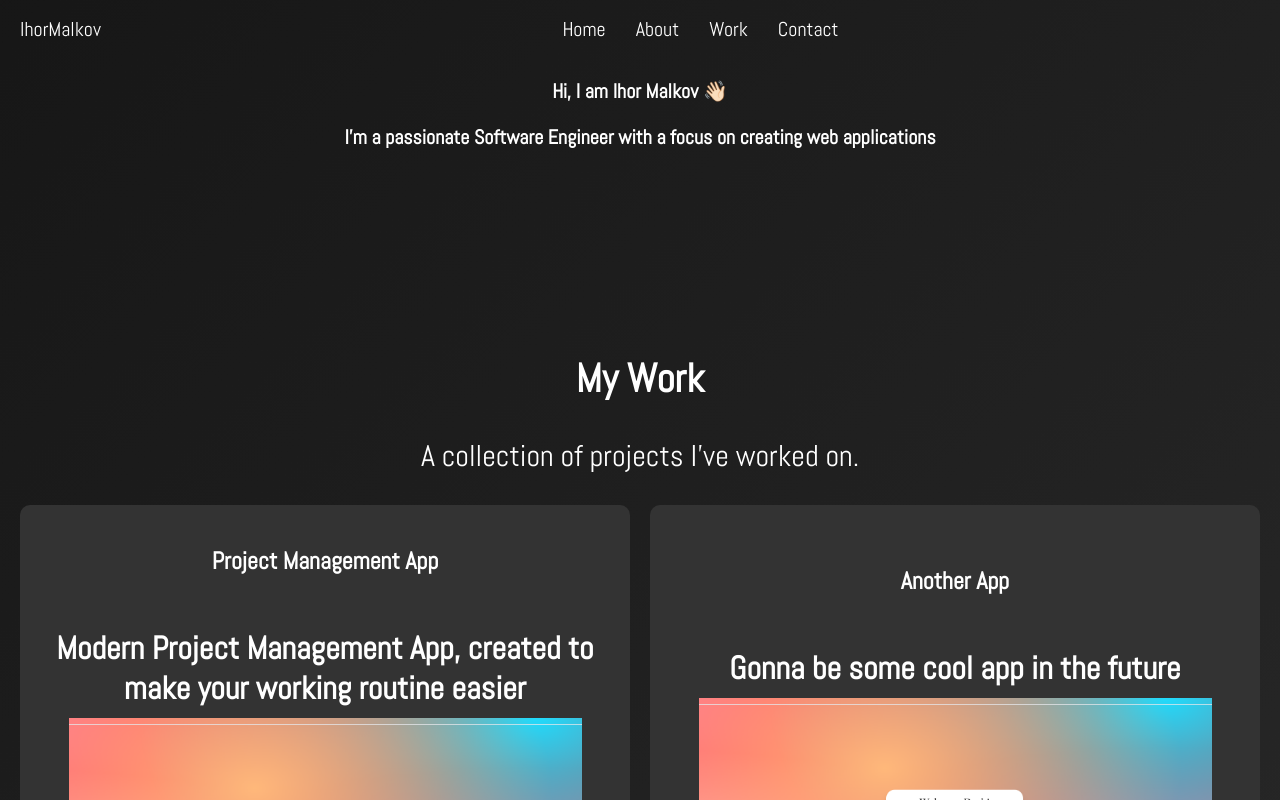
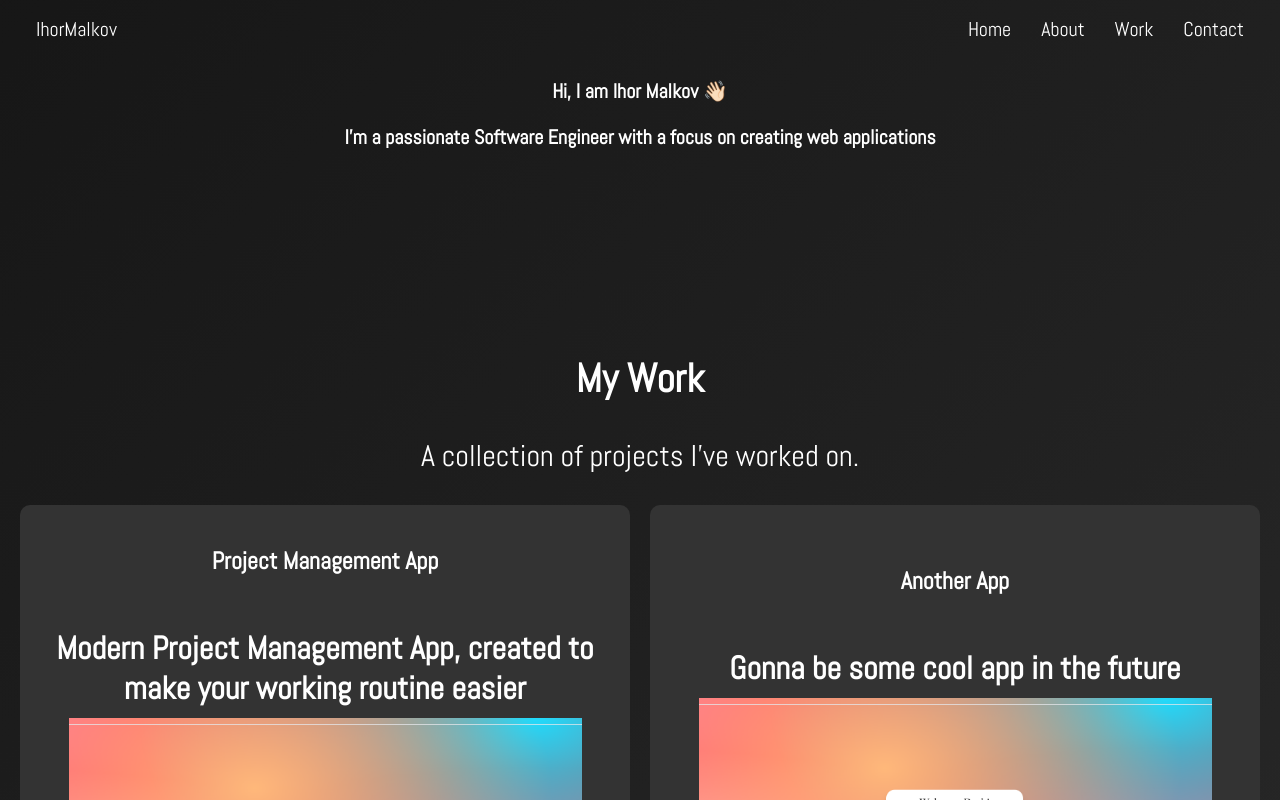
Before and after one commit to IhorMalkov/Porfolio, a React (Vite) app: page / in a window 1280 px wide. Shown: the top 800 px of the page. Built offline with nearby package versions, Linux system fonts and the light colour scheme.

Commit message:
Some other changes

```diff
--- a/src/components/Header/Header.jsx
+++ b/src/components/Header/Header.jsx
@@ -2,26 +2,40 @@ import styles from './Header.module.scss';
 import menuIcon from '/assets/images/menu.svg';
 import closeMenuIcon from '/assets/images/close.svg';
 import { navLinks } from './HeaderConstants.js';
-import { useState } from "react";
+import { useState, useEffect } from "react";
 
 export default function Header() {
     const [isOpen, setIsOpen] = useState(false);
 
     const toggleMenu = () => setIsOpen(!isOpen);
 
+    useEffect(() => {
+        if (isOpen) {
+            document.body.style.overflow = 'hidden';
+        } else {
+            document.body.style.overflow = 'auto';
+        }
+    }, [isOpen]);
+
     return (
-        <header className={isOpen ? styles.header : styles.headerDefault} id="header">
+        <header className={`${styles.header} ${isOpen ? styles.headerOpen : ''}`} id="header">
             <a href='/' className={`${styles.logo} ${isOpen ? styles.hidden : ''}`}>IhorMalkov</a>
 
-            <button onClick={toggleMenu} className={styles.button}>
+            <button onClick={toggleMenu} className={`${styles.button} ${isOpen ? styles.hidden : ''}`}>
                 <img
                     className={styles.burger}
-                    src={isOpen ? closeMenuIcon : menuIcon}
-                    alt={isOpen ? 'Close menu' : 'Open menu'}
+                    src={menuIcon}
+                    alt="Open menu"
                 />
             </button>
 
-            <nav className={`${styles.nav} ${isOpen ? '' : styles.hidden}`}>
+            {isOpen && (
+                <button onClick={toggleMenu} className={styles.closeButton}>
+                    <img src={closeMenuIcon} alt="Close menu" />
+                </button>
+            )}
+
+            <nav className={`${styles.nav} ${isOpen ? styles.navOpen : ''}`}>
                 <ul className={styles.navList}>
                     {navLinks.map((item) => (
                         <li key={item.id} className={styles.navItem}>
--- a/src/components/Header/Header.module.scss
+++ b/src/components/Header/Header.module.scss
@@ -1,17 +1,21 @@
-.headerDefault {
+.header {
   display: flex;
   justify-content: space-between;
   align-items: center;
+  padding: 1rem;
 }
 
-.header{
-  display: flex;
-  flex-direction: row-reverse;
-  justify-content: space-between;
-}
-
-.hidden{
-  display: none;
+.headerOpen {
+  position: fixed;
+  top: 0;
+  left: 0;
+  width: 100%;
+  height: 100%;
+  background-color: rgba(0, 0, 0, 0.95);
+  flex-direction: column;
+  align-items: center;
+  overflow: hidden;
+  z-index: 1000;
 }
 
 .logo {
@@ -20,7 +24,6 @@
   font-weight: normal;
   text-decoration: none;
   transition: transform 0.3s ease-in-out;
-  text-align: center;
 
   &:hover {
     transform: scale(1.1);
@@ -30,46 +33,67 @@
 .button {
   background: none;
   border: none;
+  cursor: pointer;
+  z-index: 10;
 }
 
-.nav{
-  margin-right: auto;
-  margin-left: auto;
+.closeButton {
+  position: absolute;
+  top: 1rem;
+  right: 1rem;
+  background: none;
+  border: none;
+  cursor: pointer;
+  z-index: 10;
 }
 
-.navList{
-  list-style: none;
+.nav {
+  display: none;
 }
 
-.navItem{
+.navOpen {
+  display: flex;
+  flex-direction: column;
+  align-items: center;
+  gap: 20px;
+}
+
+.navList {
+  list-style: none;
+  padding: 0;
+  margin: 0;
+}
+
+.navItem {
   color: white;
   font-size: large;
 }
 
-@media(min-width: 768px){
-  .button{
+@media (min-width: 768px) {
+  .button {
     display: none;
   }
-  .hidden{
-    display: block;
+
+  .nav {
+    display: flex;
+    gap: 30px;
+    margin-left: auto;
   }
 
-  .navList{
+  .navList {
     display: flex;
     gap: 30px;
-    cursor: pointer;
   }
 
-  .navItem{
+  .navItem {
     transition: transform 0.3s ease-in-out;
-    text-align: center;
 
     &:hover {
       transform: scale(1.1);
     }
   }
 
-  .navLink{
+  .navLink {
     color: white;
     font-size: 20px;
     font-weight: normal;
@@ -77,3 +101,7 @@
     transition: transform 0.3s ease-in-out;
   }
 }
+
+.hidden {
+  display: none;
+}
--- a/src/components/Header/HeaderConstants.js
+++ b/src/components/Header/HeaderConstants.js
@@ -2,21 +2,21 @@ export const navLinks = [
     {
         id: 1,
         name: 'Home',
-        href: '#home',
+        link: '#home',
     },
     {
         id: 2,
         name: 'About',
-        href: '#about',
+        link: '#about',
     },
     {
         id: 3,
         name: 'Work',
-        href: '#work',
+        link: '#work',
     },
     {
         id: 4,
         name: 'Contact',
-        href: '#contact',
+        link: '#contact',
     },
 ];
--- a/src/components/Hero/Hero.jsx
+++ b/src/components/Hero/Hero.jsx
@@ -5,7 +5,7 @@ import { OrbitControls } from '@react-three/drei';
 
 export default function Hero() {
     return (
-        <section className={styles.container}>
+        <section className={styles.container} id='about'>
             <div className={styles.textContainer}>
                 <p className={styles.heroText}>
                     Hi, I am Ihor Malkov <span className={styles.wave}>👋🏻</span>
--- a/src/components/Info/Info.jsx
+++ b/src/components/Info/Info.jsx
@@ -8,8 +8,8 @@ const Info = () => {
     const handleMouseMove = (e, cardId) => {
         const card = e.currentTarget;
         const rect = card.getBoundingClientRect();
-        const x = (e.clientX - rect.left) / rect.width - 0.5; // X position relative to the card center
-        const y = (e.clientY - rect.top) / rect.height - 0.5; // Y position relative to the card center
+        const x = (e.clientX - rect.left) / rect.width - 0.5;
+        const y = (e.clientY - rect.top) / rect.height - 0.5;
 
         setHoverStyle((prev) => ({
             ...prev,
@@ -21,7 +21,6 @@ const Info = () => {
     };
 
     const handleMouseLeave = (cardId) => {
-        // Reset rotation when mouse leaves
         setHoverStyle((prev) => ({
             ...prev,
             [cardId]: {
@@ -32,7 +31,7 @@ const Info = () => {
 
     };
     return (
-        <section>
+        <section id='work'>
             <div className={styles.title}>
                 <h2 className={styles.main}>
                     My Work
```
